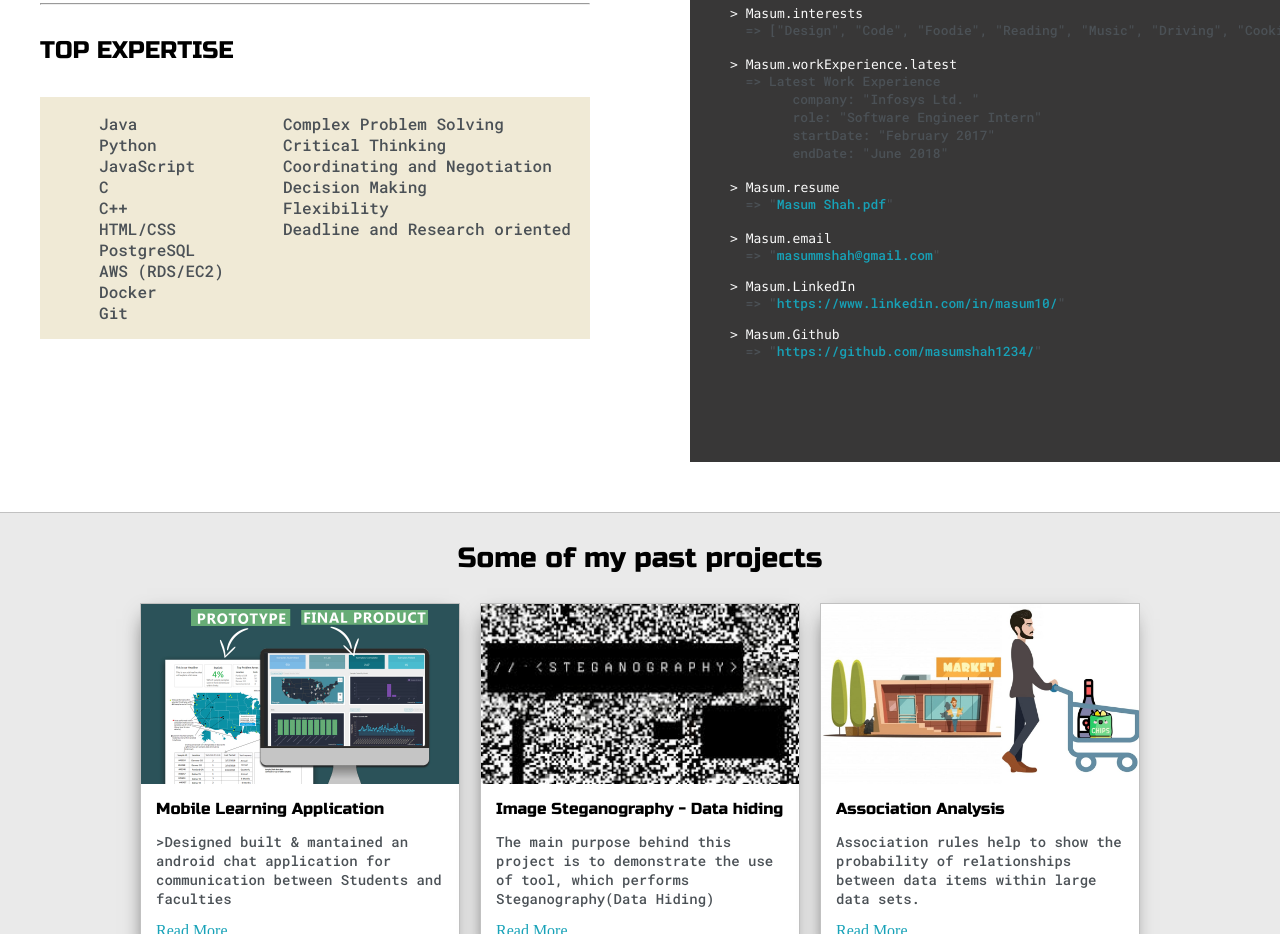
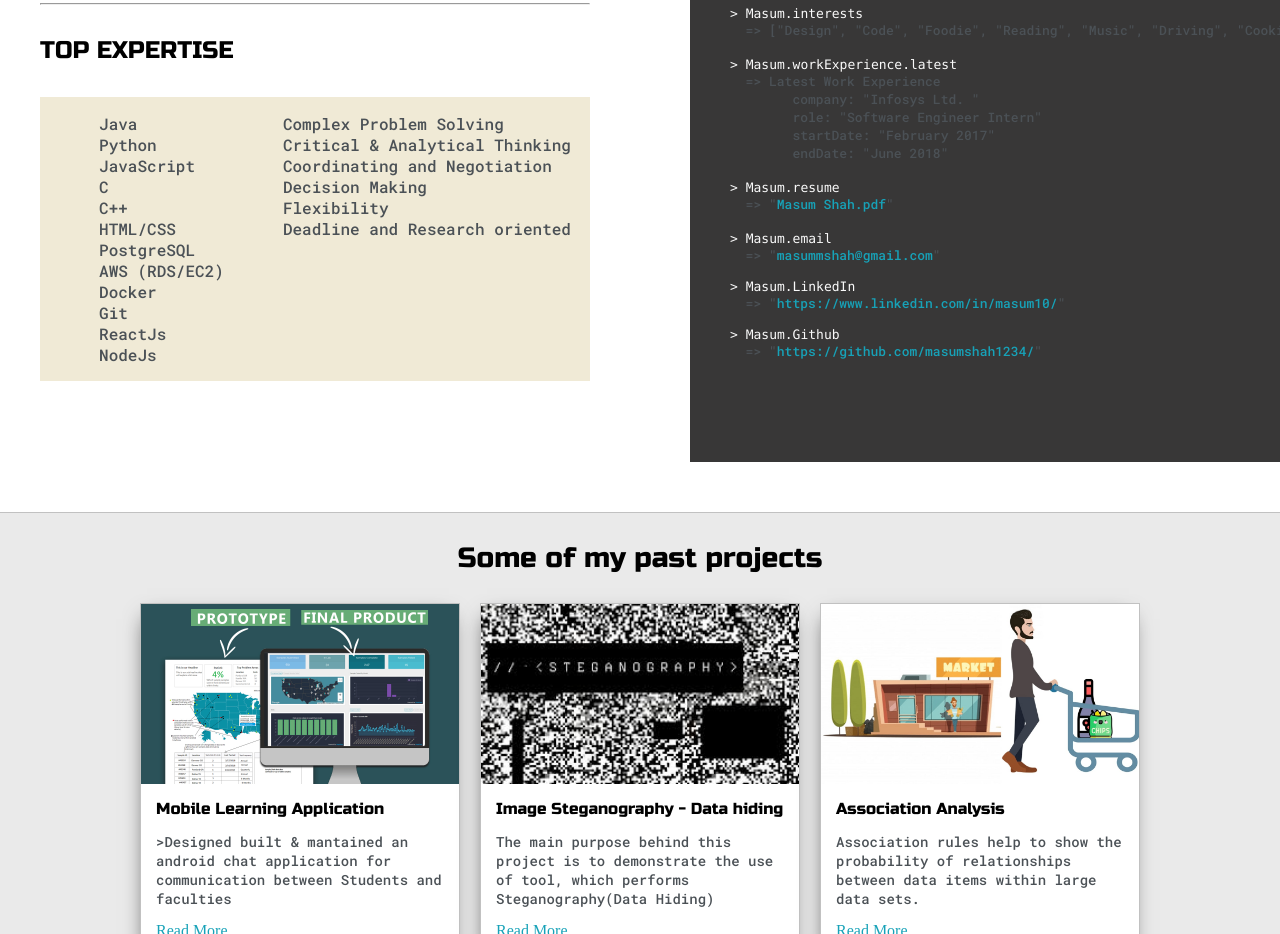
Before and after one commit to masumshah1234/masumshah1234.github.io, a plain HTML site: page index.html in a window 1280 px wide. Shown: the part 938-1872 px from the top of the page. Drawn offline with Linux system fonts and the light colour scheme.

Commit message:
Update index.html

```diff
--- a/index.html
+++ b/index.html
@@ -82,10 +82,12 @@
 							<li>AWS (RDS/EC2)</li>
 							<li>Docker</li>
 							<li>Git</li>
+							<li>ReactJs</li>
+							<li>NodeJs</li>
 						</ul>
 						<ul>
 							<li>Complex Problem Solving</li>
-							<li>Critical Thinking</li>
+							<li>Critical & Analytical Thinking</li>
 							<li>Coordinating and Negotiation</li>
 							<li>Decision Making</li>
 							<li>Flexibility</li>
```
